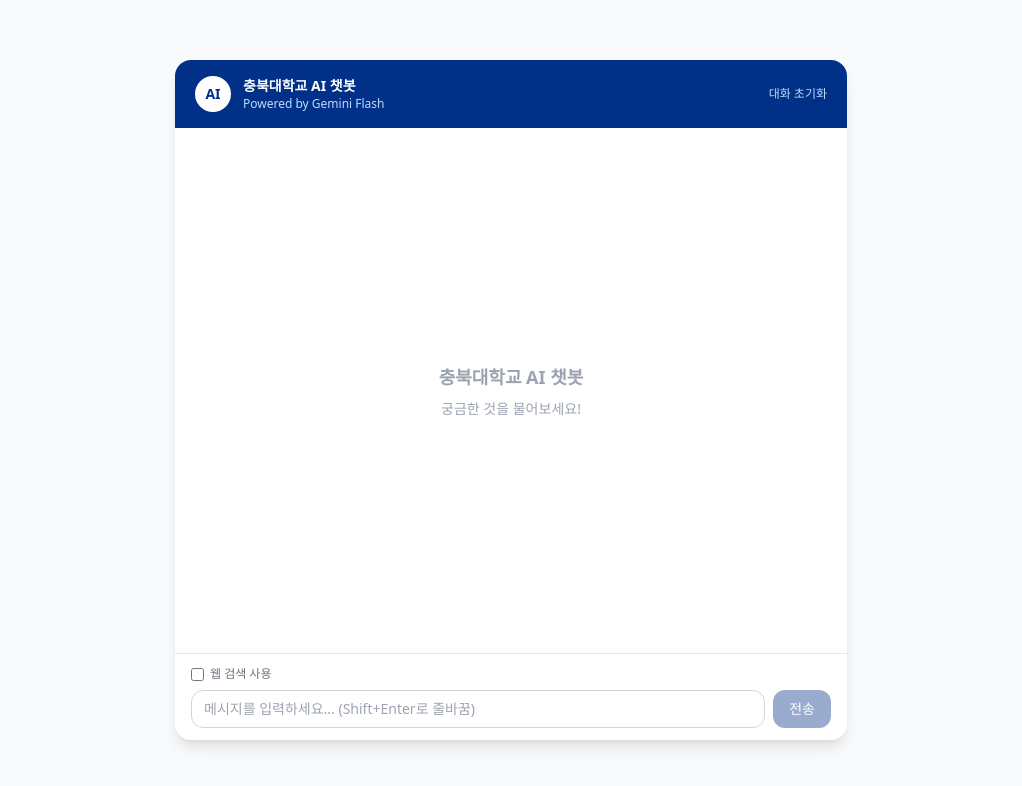
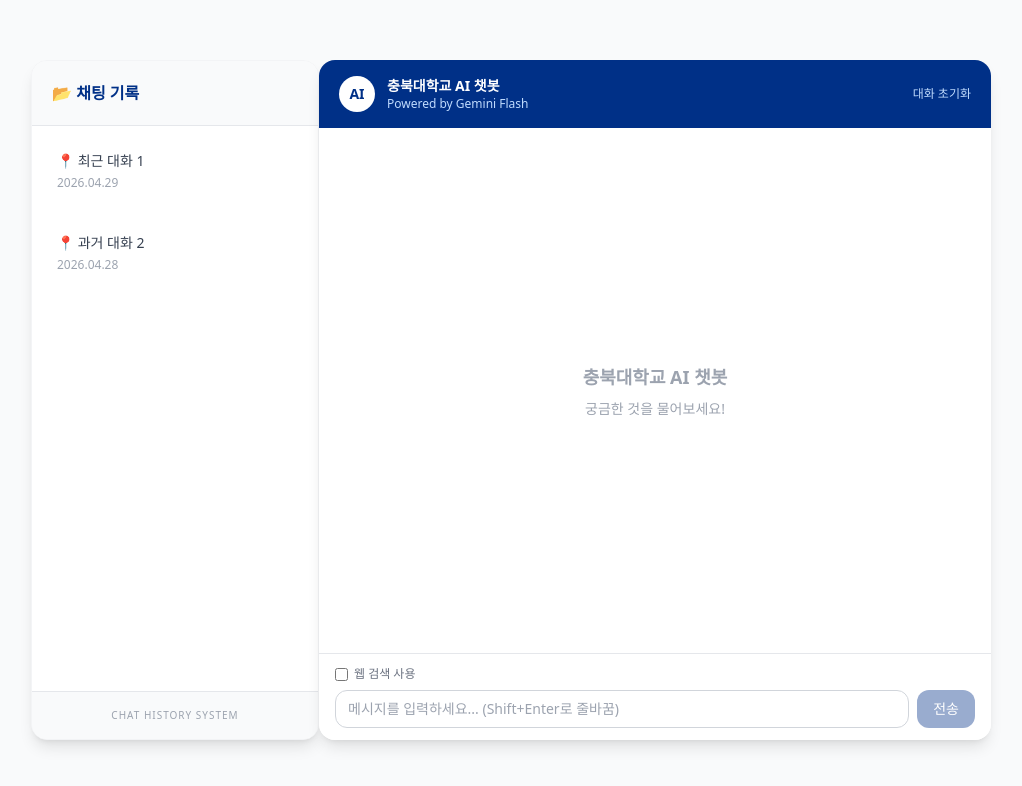
Before and after one commit to iamLeeHyeon/CBNU_AI_ChatBot, a React (Vite) app in the folder frontend/: page / in a window 1280 px wide. Shown: the top 786 px of the page, without its empty margins (129-1151 px from the left). Built offline with nearby package versions, Linux system fonts and the light colour scheme.

Commit message:
Prepare chat history structure
Added chat history visual for actually supporting it later

```diff
--- a/frontend/src/App.jsx
+++ b/frontend/src/App.jsx
@@ -41,6 +41,33 @@
 
   return (
     <div className="min-h-screen bg-gray-50 flex items-center justify-center p-4">
+
+    <aside className="w-72 h-[85vh] bg-white rounded-2xl shadow-lg flex-shrink-0 flex flex-col overflow-hidden border border-gray-100">
+        <div className="p-5 border-b font-bold text-cbnu-blue bg-gray-50">
+          <span className="flex items-center gap-2">
+            📂 채팅 기록
+          </span>
+        </div>
+
+        <div className="flex-1 overflow-y-auto p-2 space-y-2">
+          {/* 클릭 가능한 아이템들 (나중에 State와 연결) */}
+          <button className="w-full text-left p-4 hover:bg-blue-50 rounded-xl text-sm transition-all border border-transparent hover:border-blue-100 group">
+            <p className="font-medium text-gray-700 group-hover:text-cbnu-blue">📍 최근 대화 1</p>
+            <p className="text-xs text-gray-400 mt-1">2026.04.29</p>
+          </button>
+
+          <button className="w-full text-left p-4 hover:bg-blue-50 rounded-xl text-sm transition-all border border-transparent hover:border-blue-100 group">
+            <p className="font-medium text-gray-700 group-hover:text-cbnu-blue">📍 과거 대화 2</p>
+            <p className="text-xs text-gray-400 mt-1">2026.04.28</p>
+          </button>
+        </div>
+
+        <div className="p-4 bg-gray-50 border-t">
+          <p className="text-[10px] text-gray-400 text-center uppercase tracking-widest">Chat History System</p>
+        </div>
+      </aside>
+
+
       <div className="w-full max-w-2xl h-[85vh] bg-white rounded-2xl shadow-lg flex flex-col overflow-hidden">
         {/* Header */}
         <header className="bg-cbnu-blue text-white px-5 py-4 flex items-center gap-3">
```
